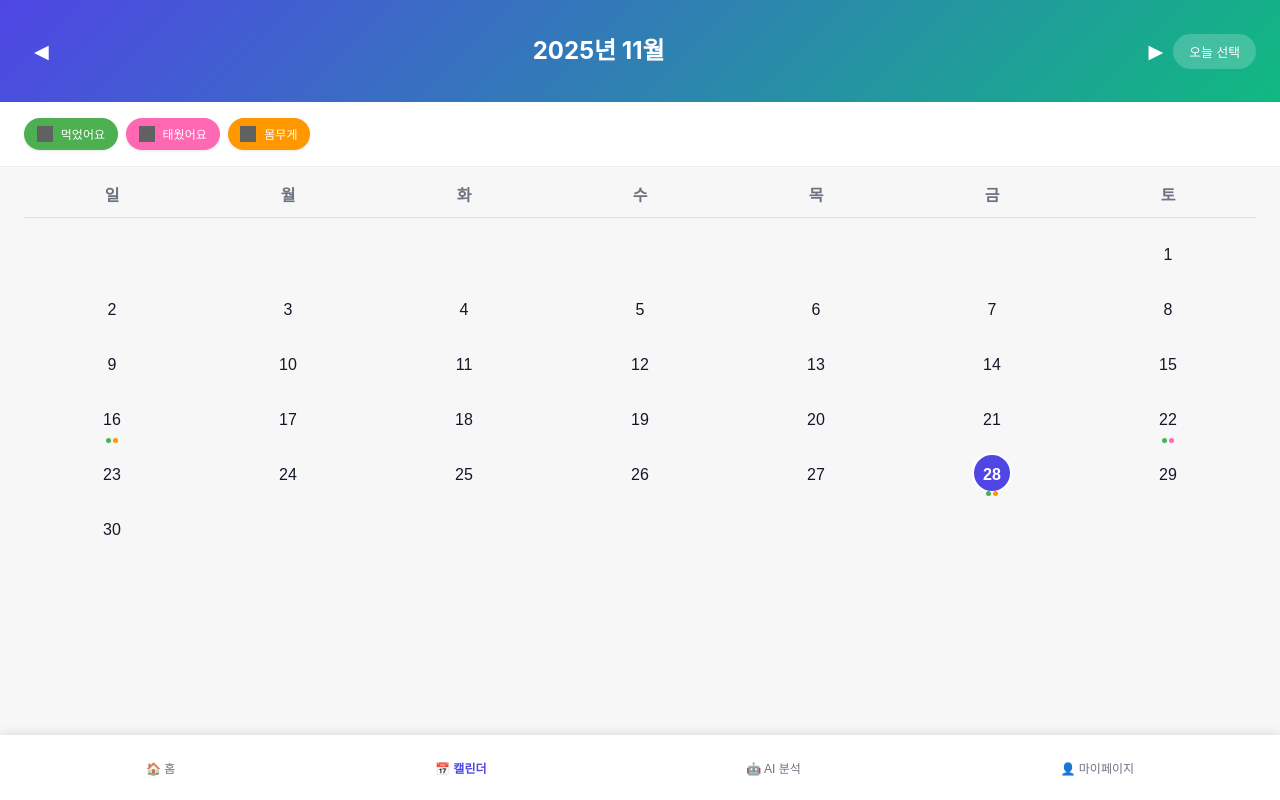
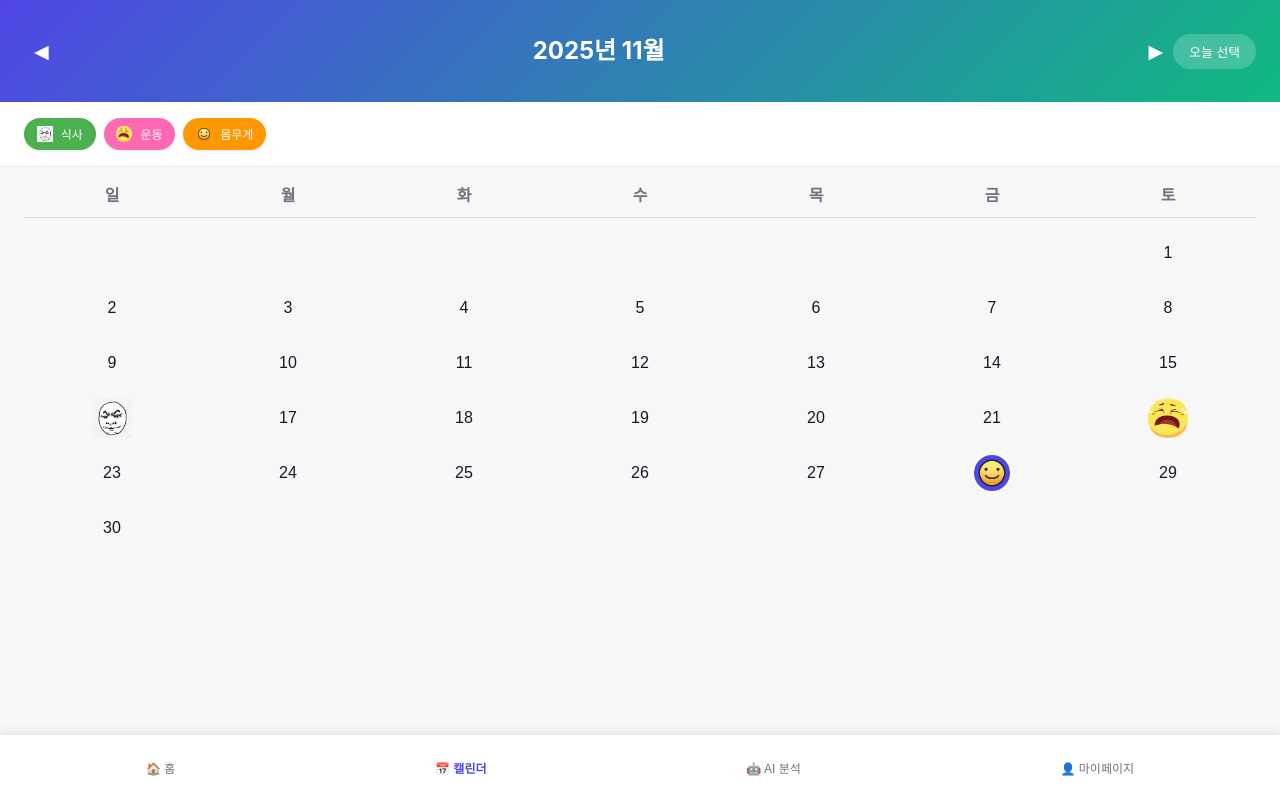
Before and after one commit to JungHoonKim-KR/KeepGoing, a Vue app in the folder KeepGoing/: page /calendar in a window 1280 px wide. Built offline with nearby package versions, Linux system fonts and the light colour scheme; grey boxes are pictures that could not be loaded.

Commit message:
날짜 이모지 적용

```diff
--- a/KeepGoing/src/views/CalendarView.vue
+++ b/KeepGoing/src/views/CalendarView.vue
@@ -1,9 +1,9 @@
 <script setup>
-import { ref, computed } from "vue";
-import { useRouter } from "vue-router";
-import { watch } from "vue"; // watch 함수 import 추가
+import { ref, computed, watch } from "vue";
+import { useRouter, useRoute } from "vue-router";
 
 const router = useRouter();
+const route = useRoute();
 
 // ----------------------------------------------------
 // 1. 상태 관리 및 Long Press 로직
@@ -19,19 +19,37 @@ const isLongPress = ref(false);
 const isColorModalOpen = ref(false);
 const modalTargetDay = ref(null);
 
-// 트래킹 상태 정의 (water 항목 제거됨)
+// 트래킹 상태 정의 (emoji 속성 제거, icon 경로 수정)
 const trackingStates = ref([
-  { key: "ate", label: "먹었어요", color: "#4CAF50", icon: "/assets/images/stickers/jinji.png" },
-  { key: "burned", label: "태웠어요", color: "#FF69B4", icon: "/assets/images/stickers/sad.png" },
-  { key: "weight", label: "몸무게", color: "#FF9800", icon: "assets/images/stickers/smile.png" },
+  {
+    key: "ate",
+    label: "식사",
+    color: "#4CAF50",
+    // 💡 수정된 icon 경로: new URL() 패턴 사용
+    icon: new URL("/src/assets/images/stickers/jinji.png", import.meta.url).href,
+  },
+  {
+    key: "burned",
+    label: "운동",
+    color: "#FF69B4",
+    // 💡 수정된 icon 경로
+    icon: new URL("/src/assets/images/stickers/sad.png", import.meta.url).href,
+  },
+  {
+    key: "weight",
+    label: "몸무게",
+    color: "#FF9800",
+    // 💡 수정된 icon 경로
+    icon: new URL("/src/assets/images/stickers/smile.png", import.meta.url).href,
+  },
 ]);
 
-// 임시 데이터 (water 기록 제거됨)
+// 임시 데이터
 const dailyRecords = ref({
-  "2025-11-16": ["ate", "weight"],
-  "2025-11-22": ["ate", "burned"], // water 제거
-  "2025-11-28": ["ate", "weight"],
-  "2025-12-05": ["weight"],
+  "2025-11-16": ["ate"],
+  "2025-11-22": ["burned"],
+  "2025-11-28": ["weight"],
+  "2025-12-05": ["ate"],
 });
 
 // ----------------------------------------------------
@@ -158,29 +176,36 @@ const selectColorForRecord = (recordKey) => {
   if (modalTargetDay.value && modalTargetDay.value.dateKey) {
     const dateKey = modalTargetDay.value.dateKey;
 
-    const currentRecords = dailyRecords.value[dateKey] ? [...dailyRecords.value[dateKey]] : [];
-    const index = currentRecords.indexOf(recordKey);
+    const currentRecords = dailyRecords.value[dateKey] || [];
+    const isCurrentlySelected = currentRecords.includes(recordKey);
 
-    if (index > -1) {
-      currentRecords.splice(index, 1);
+    if (isCurrentlySelected) {
+      dailyRecords.value[dateKey] = [];
     } else {
-      currentRecords.push(recordKey);
+      dailyRecords.value[dateKey] = [recordKey];
     }
 
-    dailyRecords.value = {
-      ...dailyRecords.value,
-      [dateKey]: currentRecords,
-    };
+    dailyRecords.value = { ...dailyRecords.value };
 
     closeColorModal();
     selectDayAndNavigate(modalTargetDay.value);
   }
 };
 
+// 💡 수정된 부분: 레코드 키를 받아 해당 아이콘 URL을 반환
+const getRecordIconUrl = (records) => {
+  if (records && records.length > 0) {
+    const recordKey = records[0];
+    const state = trackingStates.value.find((s) => s.key === recordKey);
+    // icon 속성은 이제 URL 문자열을 포함합니다.
+    return state ? state.icon : "";
+  }
+  return "";
+};
+
 // ----------------------------------------------------
-// 4. 오류 방지 watch (라우트 변경 시 모달 강제 닫기)
+// 4. 오류 방지 watch
 // ----------------------------------------------------
-// 라우트가 변경될 때 모달이 열려 있으면 닫아서 렌더링 충돌을 방지합니다.
 watch(
   () => router.currentRoute.value.path,
   () => {
@@ -228,6 +253,7 @@ watch(
               {
                 'is-today': day.isToday,
                 'is-selected': day.isSelected,
+                'has-icon': day.records.length > 0, // 아이콘 덮어쓰기 여부
               },
             ]"
             @mousedown.prevent="startPress(day)"
@@ -238,17 +264,15 @@ watch(
             @touchcancel.prevent="cancelPress"
             :aria-label="`${displayMonth} ${day.day}일`"
           >
-            {{ day.day }}
-
-            <div class="record-indicators">
-              <span
-                v-for="recordKey in day.records"
-                :key="recordKey"
-                class="record-dot"
-                :style="{ backgroundColor: trackingStates.find((s) => s.key === recordKey)?.color }"
-                :title="trackingStates.find((s) => s.key === recordKey)?.label"
-              ></span>
-            </div>
+            <img
+              v-if="day.records.length > 0"
+              :src="getRecordIconUrl(day.records)"
+              :alt="`기록 아이콘`"
+              class="date-content date-icon-overlay"
+            />
+            <span v-else class="date-content date-number">
+              {{ day.day }}
+            </span>
           </button>
           <span v-else class="empty-cell"></span>
         </div>
@@ -266,8 +290,8 @@ watch(
   <Teleport to="body">
     <div v-if="isColorModalOpen" class="modal-overlay" @click.self="closeColorModal">
       <div class="color-modal">
-        <h2>{{ modalTargetDay?.day }}일 기록 선택</h2>
-        <p class="modal-info">추가할 트래킹 상태를 선택하거나 해제하세요.</p>
+        <h2>{{ modalTargetDay?.day }}일 기록 선택 (단일)</h2>
+        <p class="modal-info">선택 시, 이전 상태는 해제되고 새로운 상태가 기록됩니다.</p>
 
         <div class="color-options">
           <button
@@ -381,8 +405,6 @@ watch(
 .state-chip-icon {
   width: 16px;
   height: 16px;
-  /* SVG 색상을 흰색으로 변경하여 칩 배경색 위에서 보이게 함 */
-  filter: invert(1);
 }
 
 /* --- 요일 헤더 --- */
@@ -420,7 +442,6 @@ watch(
   width: 40px;
   height: 40px;
   display: flex;
-  flex-direction: column;
   justify-content: center;
   align-items: center;
   background: none;
@@ -429,7 +450,7 @@ watch(
   font-weight: 500;
   cursor: pointer;
   position: relative;
-  padding-top: 5px;
+  padding: 0;
   color: var(--color-text-default);
 }
 
@@ -450,23 +471,31 @@ watch(
   border: 2px solid white;
 }
 
-/* --- 기록 도트 스타일 --- */
-.record-indicators {
+/* 💡 아이콘/날짜 오버레이 스타일 */
+.date-content {
   position: absolute;
-  bottom: -5px;
-  left: 50%;
-  transform: translateX(-50%);
+  top: 0;
+  left: 0;
+  width: 100%;
+  height: 100%;
   display: flex;
-  gap: 2px;
+  justify-content: center;
+  align-items: center;
 }
 
-.record-dot {
-  width: 5px;
-  height: 5px;
-  border-radius: 50%;
-  display: inline-block;
+/* 날짜 숫자가 표시될 때의 스타일 */
+.date-number {
+  font-size: 1rem;
+  line-height: 1;
 }
 
+/* 아이콘이 표시될 때의 스타일 */
+.date-icon-overlay {
+  width: 100%; /* 아이콘을 셀 크기의 70%로 확대 */
+  height: 100%;
+}
+
+/* --- 기록 도트 스타일 (삭제됨) --- */
 .empty-cell {
   visibility: hidden;
 }
@@ -500,7 +529,6 @@ watch(
 }
 
 /* --- 모달 스타일 --- */
-
 .modal-overlay {
   position: fixed;
   top: 0;
@@ -568,20 +596,18 @@ watch(
   font-weight: bold;
 }
 
-/* 템플릿 수정 B 관련 스타일: 아이콘 스타일 */
 .color-option-icon {
   width: 20px;
   height: 20px;
   margin-right: 15px;
-  filter: invert(0); /* 기본 상태 (아이콘 색상 유지) */
+  filter: invert(0);
   transition: filter 0.2s;
 }
 
 .color-option-btn.is-active .color-option-icon {
-  filter: invert(1); /* 활성화 시 아이콘을 흰색으로 변경 */
+  filter: invert(1);
 }
 
-/* 활성화 상태일 때 체크 표시 */
 .color-option-btn.is-active::after {
   content: "✓";
   position: absolute;
```
Also changed, not shown: KeepGoing/src/assets/images/stickers/jinji.png (renamed from KeepGoing/src/assets/images/stickers/jinji.jpg).
